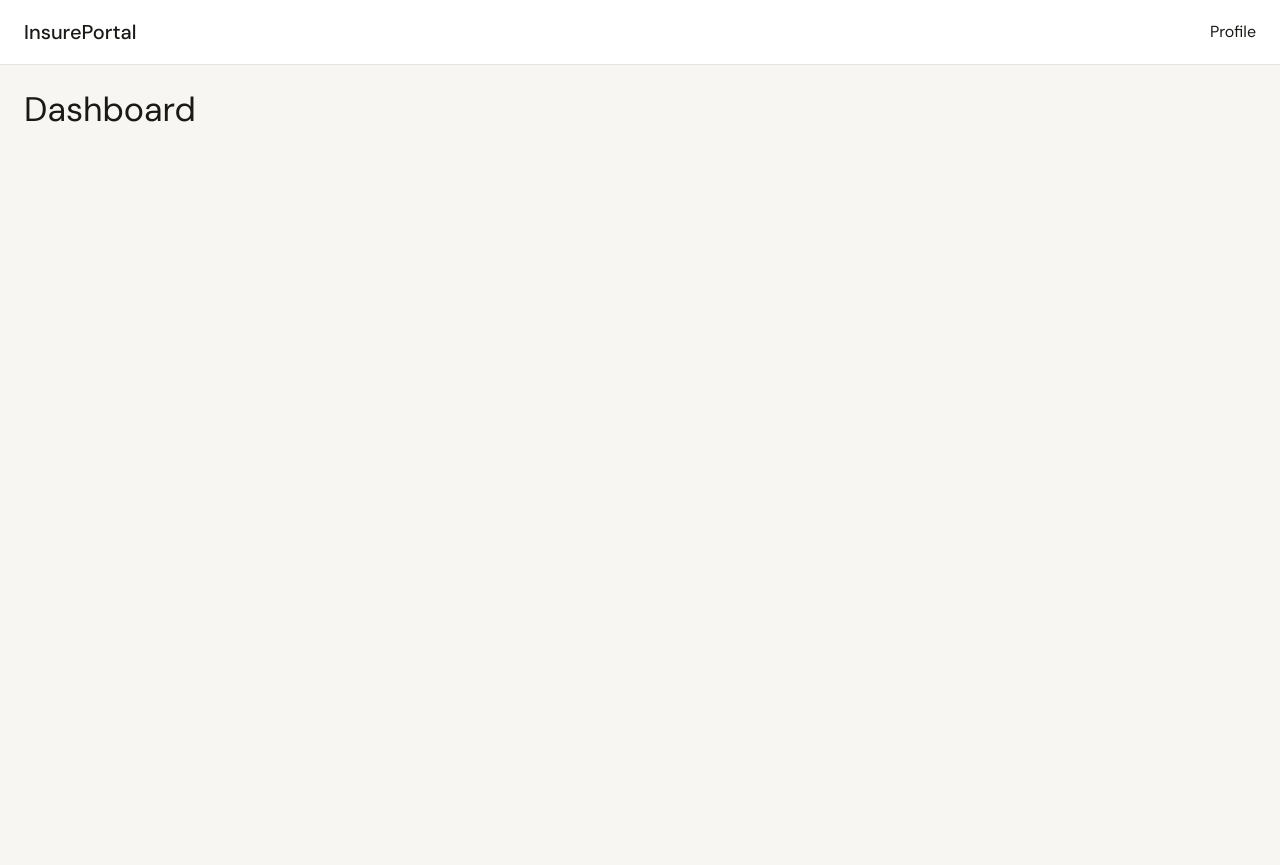
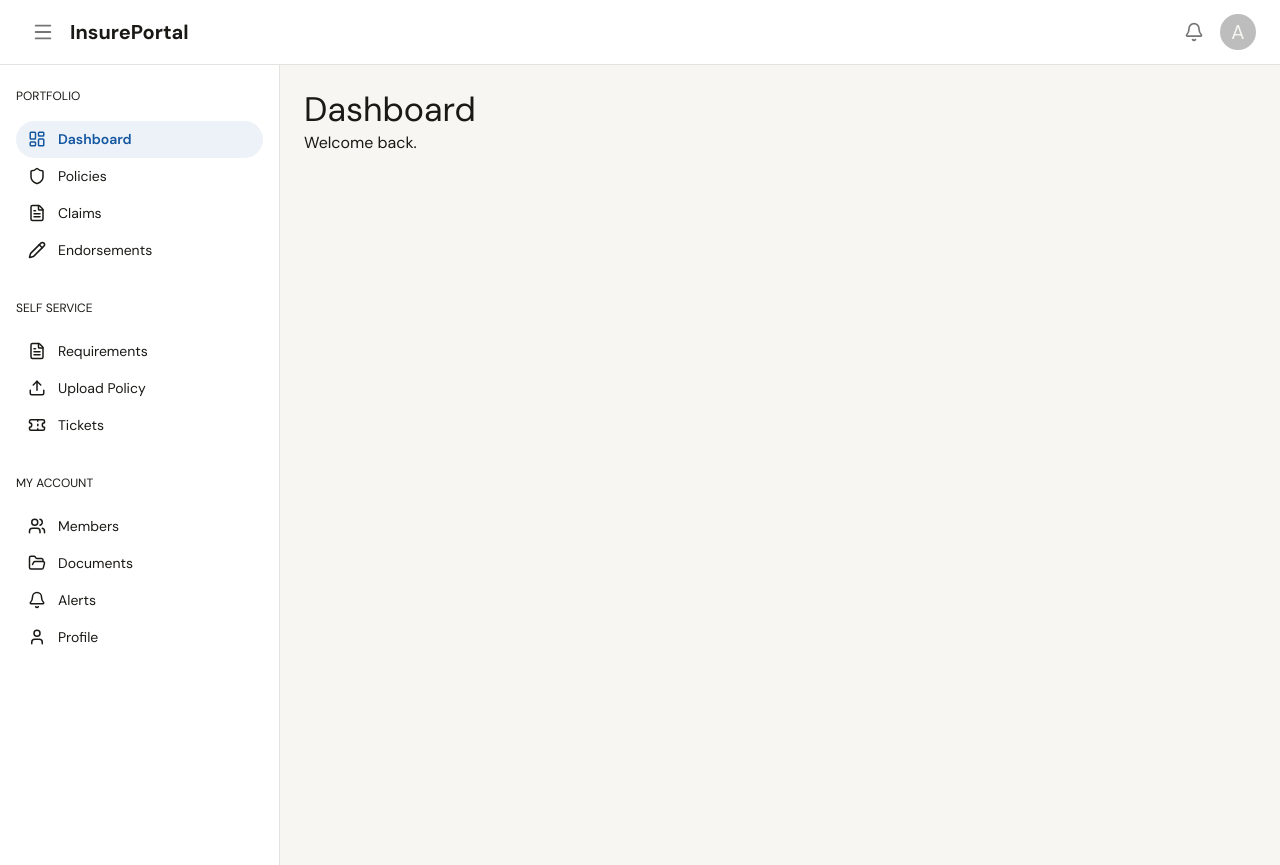
Before and after one commit to anshul606/insure-portal, a React (Vite) app: page /dashboard in a window 1280 px wide. Before the commit the page ends 800 px from the top, so only its background shows below. Built offline with nearby package versions, Linux system fonts and the light colour scheme.

Commit message:
Completed sidebar, updated looks

```diff
--- a/src/components/Header.tsx
+++ b/src/components/Header.tsx
@@ -1,7 +1,11 @@
 import AppBar from "@mui/material/AppBar";
+import Avatar from "@mui/material/Avatar";
+import Box from "@mui/material/Box";
+import IconButton from "@mui/material/IconButton";
 import Toolbar from "@mui/material/Toolbar";
 import Typography from "@mui/material/Typography";
-import Box from "@mui/material/Box";
+
+import { Bell, Menu } from "lucide-react";
 
 export default function Header() {
   return (
@@ -21,11 +25,49 @@ export default function Header() {
           justifyContent: "space-between",
         }}
       >
-        <Typography variant="h6" fontWeight={700}>
-          InsurePortal
-        </Typography>
+        {/* Left Section */}
+        <Box
+          sx={{
+            display: "flex",
+            alignItems: "center",
+            gap: 1,
+          }}
+        >
+          <IconButton>
+            <Menu size={22} />
+          </IconButton>
 
-        <Box>Profile</Box>
+          <Typography
+            variant="h6"
+            sx={{
+              fontWeight: 700,
+            }}
+          >
+            InsurePortal
+          </Typography>
+        </Box>
+
+        {/* Right Section */}
+        <Box
+          sx={{
+            display: "flex",
+            alignItems: "center",
+            gap: 1,
+          }}
+        >
+          <IconButton>
+            <Bell size={20} />
+          </IconButton>
+
+          <Avatar
+            sx={{
+              width: 36,
+              height: 36,
+            }}
+          >
+            A
+          </Avatar>
+        </Box>
       </Toolbar>
     </AppBar>
   );
--- /dev/null
+++ b/src/components/Sidebar.tsx
@@ -0,0 +1,122 @@
+import Box from "@mui/material/Box";
+import Typography from "@mui/material/Typography";
+
+import {
+  LayoutDashboard,
+  Shield,
+  FileText,
+  Pencil,
+  Upload,
+  Ticket,
+  Users,
+  FolderOpen,
+  Bell,
+  User,
+} from "lucide-react";
+
+type NavItemProps = {
+  icon: React.ReactNode;
+  label: string;
+  active?: boolean;
+};
+
+function NavItem({ icon, label, active = false }: NavItemProps) {
+  return (
+    <Box
+      sx={{
+        display: "flex",
+        alignItems: "center",
+        gap: 1.5,
+
+        px: 1.5,
+        py: 1,
+
+        borderRadius: 2,
+
+        cursor: "pointer",
+
+        bgcolor: active ? "rgba(20,86,160,0.08)" : "transparent",
+
+        color: active ? "#1456A0" : "inherit",
+
+        "&:hover": {
+          bgcolor: "rgba(20,86,160,0.05)",
+        },
+      }}
+    >
+      {icon}
+
+      <Typography
+        sx={{
+          fontSize: 14,
+          fontWeight: active ? 600 : 400,
+        }}
+      >
+        {label}
+      </Typography>
+    </Box>
+  );
+}
+
+export default function Sidebar() {
+  return (
+    <Box
+      sx={{
+        width: 280,
+        minHeight: "calc(100vh - 64px)",
+        bgcolor: "background.paper",
+        borderRight: "1px solid #E4E3DF",
+        p: 2,
+
+        display: {
+          xs: "none",
+          md: "block",
+        },
+      }}
+    >
+      <Typography variant="overline" color="text.secondary">
+        Portfolio
+      </Typography>
+
+      <Box sx={{ mt: 1, mb: 3 }}>
+        <NavItem
+          active
+          icon={<LayoutDashboard size={18} />}
+          label="Dashboard"
+        />
+
+        <NavItem icon={<Shield size={18} />} label="Policies" />
+
+        <NavItem icon={<FileText size={18} />} label="Claims" />
+
+        <NavItem icon={<Pencil size={18} />} label="Endorsements" />
+      </Box>
+
+      <Typography variant="overline" color="text.secondary">
+        Self Service
+      </Typography>
+
+      <Box sx={{ mt: 1, mb: 3 }}>
+        <NavItem icon={<FileText size={18} />} label="Requirements" />
+
+        <NavItem icon={<Upload size={18} />} label="Upload Policy" />
+
+        <NavItem icon={<Ticket size={18} />} label="Tickets" />
+      </Box>
+
+      <Typography variant="overline" color="text.secondary">
+        My Account
+      </Typography>
+
+      <Box sx={{ mt: 1 }}>
+        <NavItem icon={<Users size={18} />} label="Members" />
+
+        <NavItem icon={<FolderOpen size={18} />} label="Documents" />
+
+        <NavItem icon={<Bell size={18} />} label="Alerts" />
+
+        <NavItem icon={<User size={18} />} label="Profile" />
+      </Box>
+    </Box>
+  );
+}
--- a/src/layouts/AppLayout.tsx
+++ b/src/layouts/AppLayout.tsx
@@ -1,5 +1,7 @@
 import Box from "@mui/material/Box";
-import Header from "../components/Header.tsx";
+
+import Header from "../components/header";
+import Sidebar from "../components/Sidebar";
 
 type AppLayoutProps = {
   children: React.ReactNode;
@@ -15,7 +17,23 @@ export default function AppLayout({ children }: AppLayoutProps) {
     >
       <Header />
 
-      {children}
+      <Box
+        sx={{
+          minHeight: "100vh",
+          display: "flex",
+        }}
+      >
+        <Sidebar />
+
+        <Box
+          component="main"
+          sx={{
+            flex: 1,
+          }}
+        >
+          {children}
+        </Box>
+      </Box>
     </Box>
   );
 }
--- a/src/pages/Dashboard.tsx
+++ b/src/pages/Dashboard.tsx
@@ -6,8 +6,14 @@ import AppLayout from "../layouts/AppLayout";
 export default function DashboardPage() {
   return (
     <AppLayout>
-      <Box sx={{ p: 3 }}>
+      <Box
+        sx={{
+          p: 3,
+        }}
+      >
         <Typography variant="h4">Dashboard</Typography>
+
+        <Typography color="text.secondary">Welcome back.</Typography>
       </Box>
     </AppLayout>
   );
```
